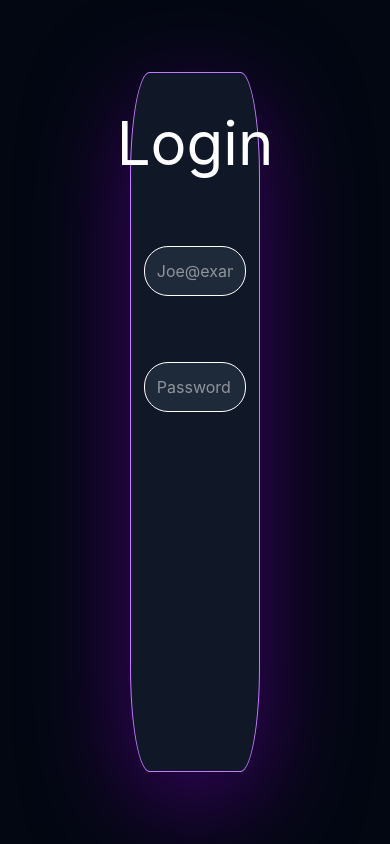
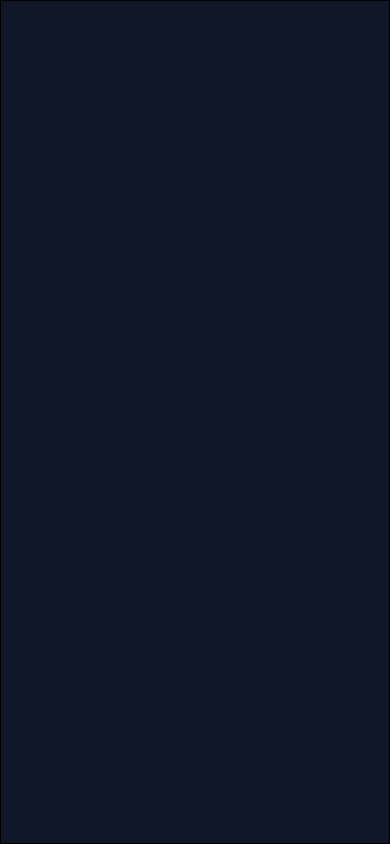
Before and after one commit to knjaloun/ft_trancendance, a React (Vite) app in the folder frontend/app/: page / in a window 390 px wide. Built offline with nearby package versions, Linux system fonts and the light colour scheme.

Commit message:
build pge for mobile first aproach

```diff
--- a/frontend/app/src/main.tsx
+++ b/frontend/app/src/main.tsx
@@ -5,5 +5,5 @@ import App from './App.tsx'
 createRoot(document.getElementById('root')!).render(
   <StrictMode>
     <App />
-  </StrictMode>,
+  </StrictMode>
 )
--- a/frontend/app/src/pages/login.tsx
+++ b/frontend/app/src/pages/login.tsx
@@ -1,20 +1,8 @@
 export function LoginPage()
 {
     return (
-       <div className="w-full h-full bg-gray-950 flex justify-center items-center">
-            <div className="bg-gray-900 w-1/3 h-175 rounded-[15%] border border-purple-400 shadow-[0_30px_100px_rgba(0,0,0,0.6)] shadow-purple-950">
-                <div className="h-1/5 w-full flex justify-center items-center text-white text-6xl">
-                    <h1>Login</h1>
-                </div>
-                <form className="h-1/3 w-full">
-                    <div className=" h-1/2 w-full flex justify-center items-center">
-                        <input placeholder="Joe@example.com" type="email" className="w-8/10 p-3 rounded-3xl bg-gray-800 text-white border border-white focus:outline-none"/>
-                    </div>
-                      <div className=" h-1/2 w-full flex justify-center items-center">
-                        <input placeholder="Password" type="password" className="w-8/10 p-3 rounded-3xl bg-gray-800 text-white border border-white focus:outline-none"/>
-                      </div>
-
-                </form>
+       <div className="w-full h-full bg-gray-950 flex justify-center items-center border ">
+            <div className="bg-gray-900 w-full h-full sm:rounded-[15%] sm:border sm:border-purple-400 sm:w-sm sm:h-6/10 md:w-md lg:w-lg xl:w-xl">
             </div>
        </div>
     )
```
